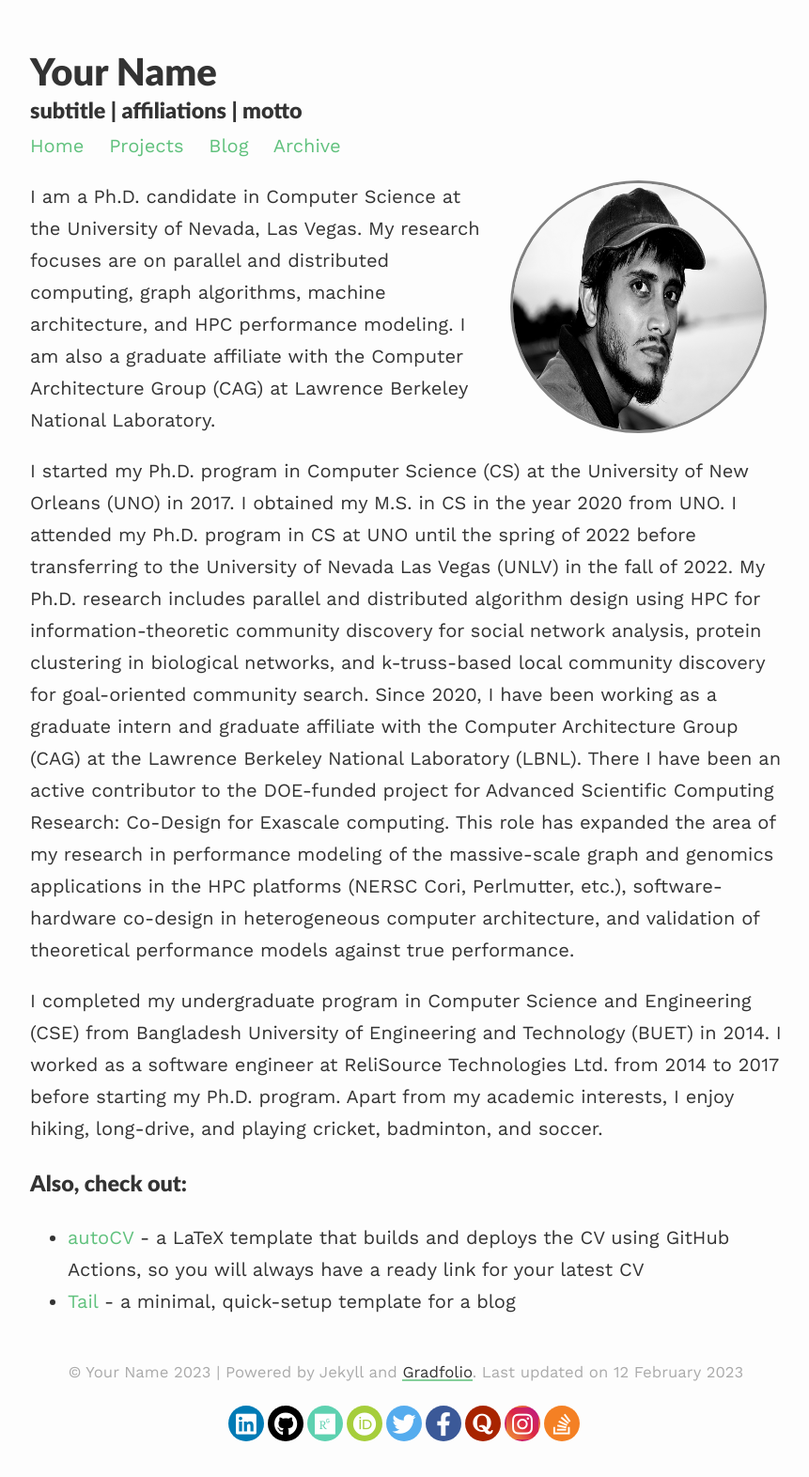
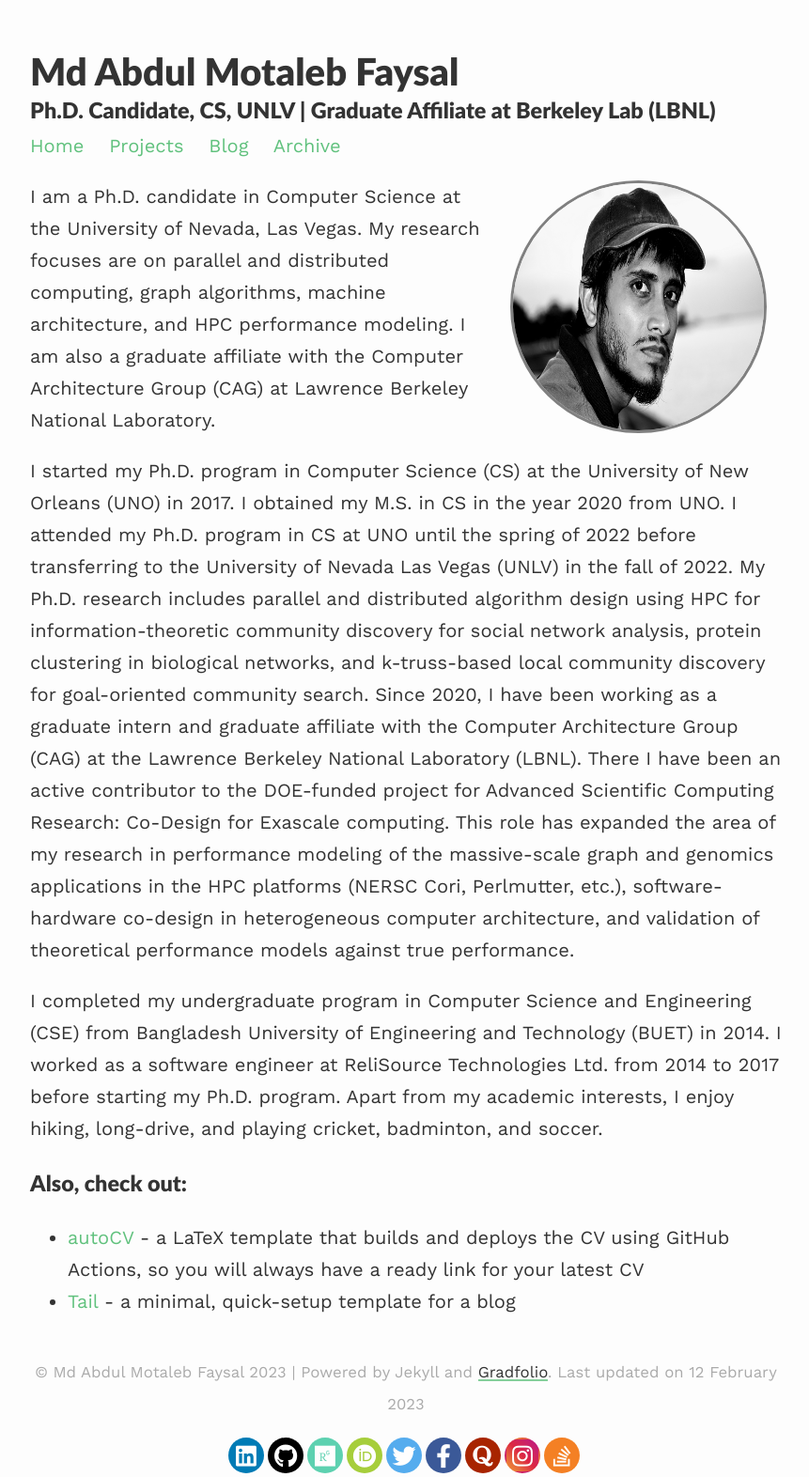
Before and after one commit to mfaysal101/mfaysal101.github.io, a Jekyll site: the page built from index.md, in a window 1280 px wide. Shown: the whole page at 94% size, without its empty margins (208-1069 px from the left). Built offline with Jekyll 4.4.1, drawn with Linux system fonts in a browser that asks for light colours; nearby versions of some CDN libraries; before the commit the page ends 1538 px from its top, so only the background shows below that.

Commit message:
Update _config.yml

```diff
--- a/_config.yml
+++ b/_config.yml
@@ -1,7 +1,7 @@
 ### your site title here
 
-title: Your Name
-description: subtitle | affiliations | motto
+title: Md Abdul Motaleb Faysal
+description: Ph.D. Candidate, CS, UNLV | Graduate Affiliate at Berkeley Lab (LBNL)
 
 baseurl: "/"
 url: "https://mfaysal101.github.io"
```
